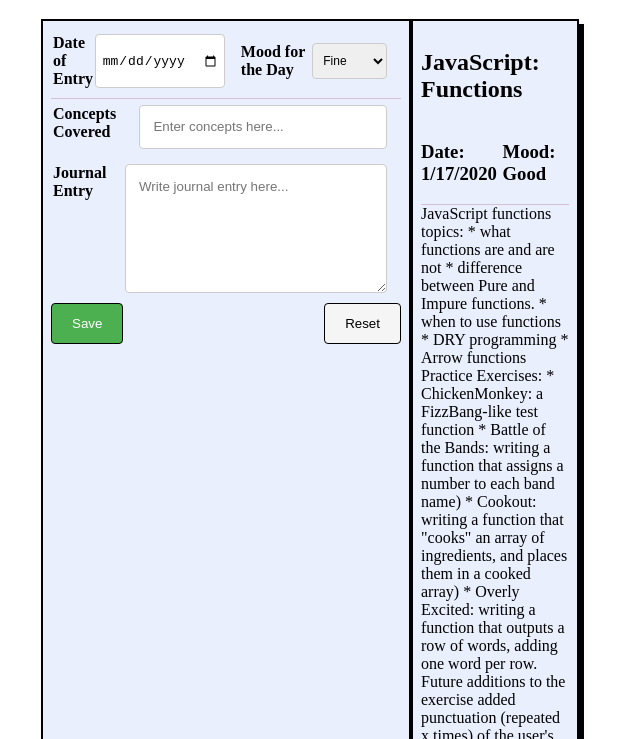
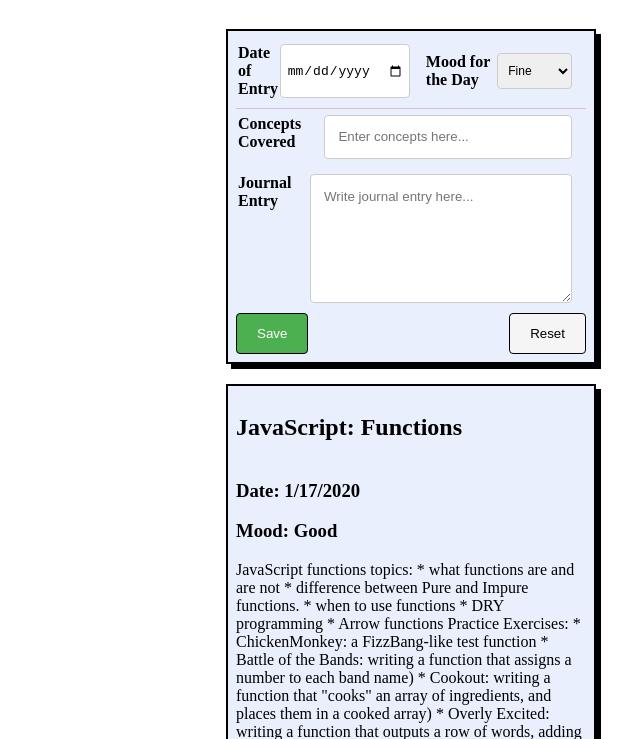
Before and after one commit to divinerankzero/daily-journal, a plain HTML site: page src/index.html in a window 1280 px wide. Shown: the part 61-800 px from the top of the page, without its empty margins (229-869 px from the left). Drawn offline with Linux system fonts and the light colour scheme.

Commit message:
fixed styling issues

```diff
--- a/src/index.html
+++ b/src/index.html
@@ -60,7 +60,6 @@
                 <button type="button" class="reset-button">Reset</button>
             </div>
         </article>
-        <div class="div__entries"></div>
     </div>
     <script src="scripts/journal.js"></script>
 </body>
--- a/src/scripts/journal.js
+++ b/src/scripts/journal.js
@@ -79,7 +79,7 @@ const makeJournalEntryComponent = (entry) => {
     return `
         <article>
             <h2>${entry.conceptsCovered}</h2>
-            <div class="row-forms">
+            <div>
                 <h3>Date: ${entry.date}</h3>
                 <h3>Mood: ${entry.mood}</h3>
             </div>
@@ -92,7 +92,7 @@ const makeJournalEntryComponent = (entry) => {
         `
 }
 
-const journalDiv = document.querySelector(".div__entries");
+const journalDiv = document.querySelector(".wrapper");
 
 for (let i = 0; i < journalEntries.length; i++) {
     journalDiv.innerHTML += makeJournalEntryComponent(journalEntries[i]);
--- a/src/styles/journal.css
+++ b/src/styles/journal.css
@@ -5,6 +5,8 @@ h1 {
 .wrapper {
     display: flex;
     justify-content: center;
+    align-items: center;
+    flex-direction: column;
 }
 
 article {
@@ -12,6 +14,7 @@ article {
     flex-direction: column;
     background-color: #E9EFFD;
     box-shadow: 5px 5px;
+    margin: 10px;
     border: 2px solid black;
     padding: .5em;
     width: 40%;
```
